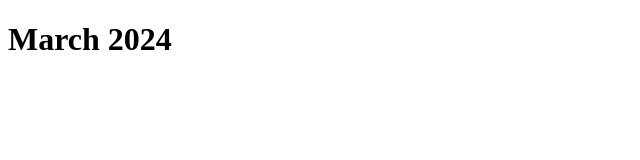
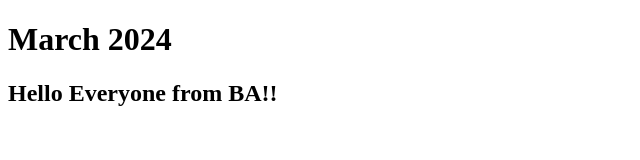
Before and after one commit to EDGENortheastern/se-dec-2022, a plain HTML site: page index.html in a window 1280 px wide. Shown: the whole page, without its empty margins (0-640 px from the left). Drawn offline with Linux system fonts and the light colour scheme.

Commit message:
Hello from BA

```diff
--- a/index.html
+++ b/index.html
@@ -9,5 +9,8 @@
     <h1>
         March 2024
     </h1>
+    <h2>
+        Hello Everyone from BA!!
+    </h2>
 </body>
 </html>
```
